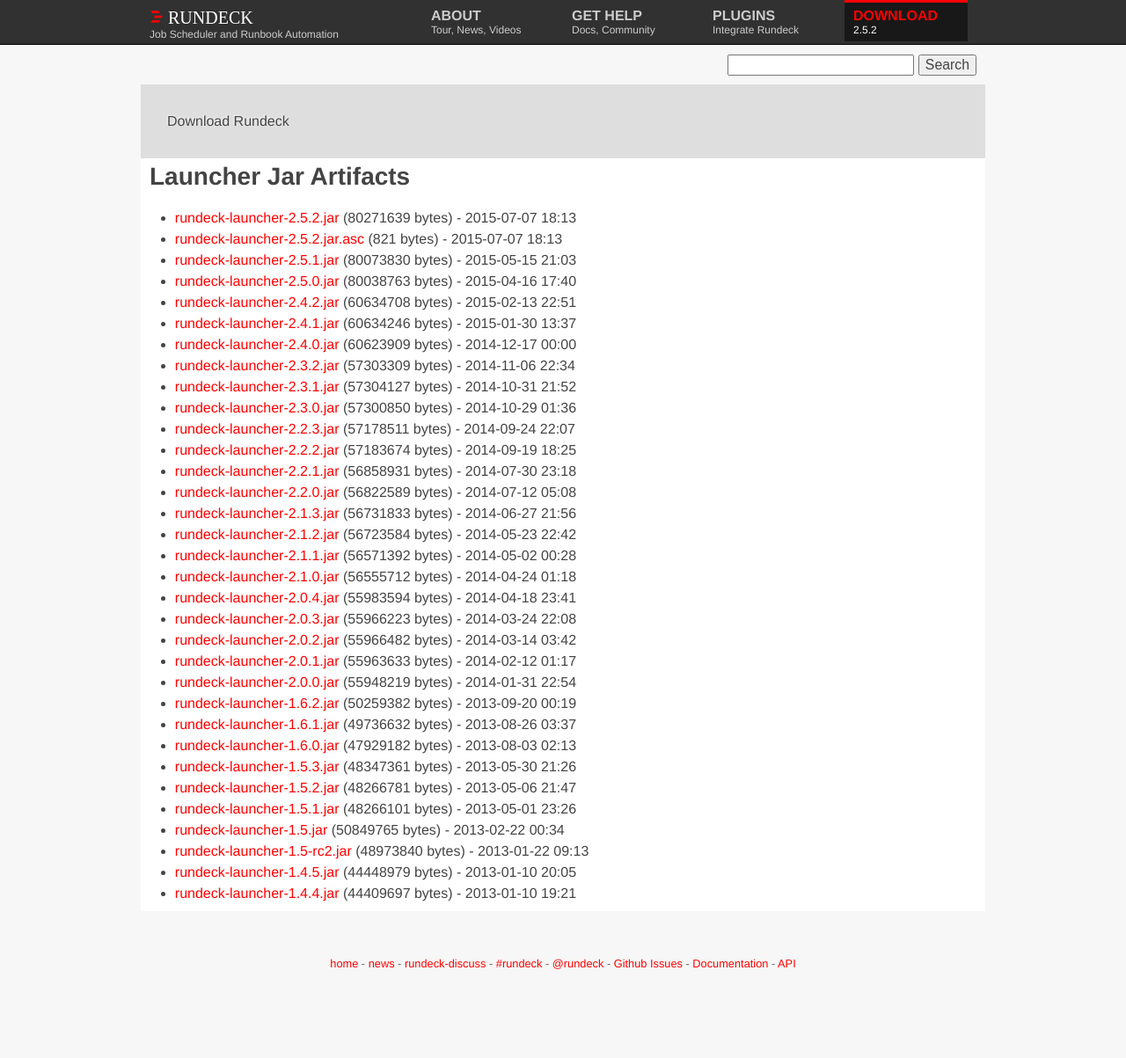
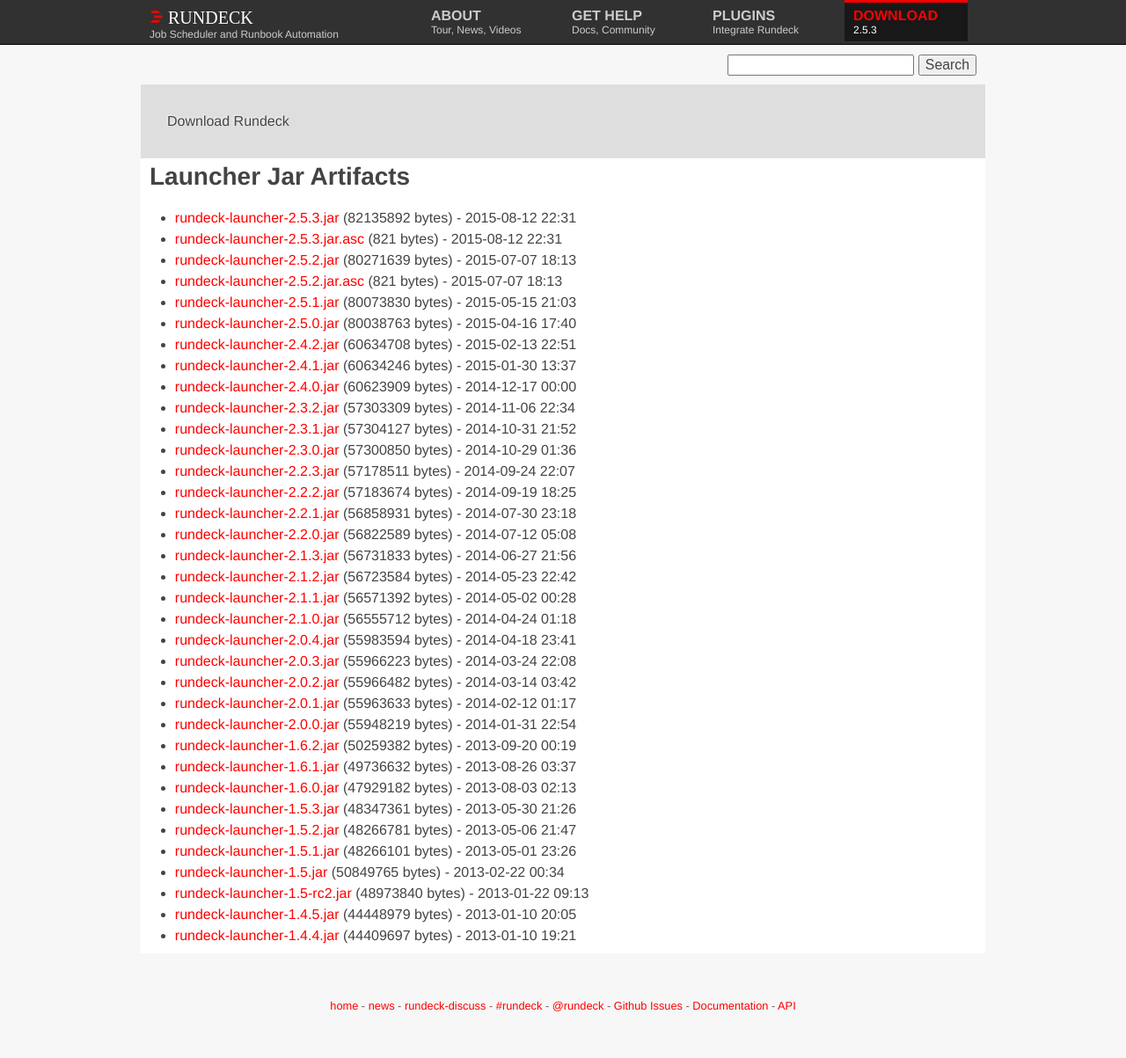
Before and after one commit to rundeck/rundeck-ghpages, a Jekyll site: the page built from download/jar/index.md, in a window 1280 px wide. Shown: the whole page at 88% size. Built offline with Jekyll 4.4.1, drawn with Linux system fonts in a browser that asks for light colours; nearby versions of some CDN libraries; before the commit the page ends 1155 px from its top, so only the background shows below that.

Commit message:
Update site to 2.5.3 download links

```diff
--- a/_config.yml
+++ b/_config.yml
@@ -1,16 +1,16 @@
 baseurl: ""
 url: ""
 full_url: "http://www.rundeck.org"
-rd_version: "2.5.2"
-rd_jar_name: "rundeck-launcher-2.5.2.jar"
-rd_jar_sha: "51672c37ee5f9631f5865842e8cd0ed948519790"
-rd_jar_url: "http://download.rundeck.org/jar/rundeck-launcher-2.5.2.jar"
-rd_jar_size: "80271639"
-rd_deb_name: "rundeck-2.5.2-1-GA.deb"
-rd_deb_url: "http://download.rundeck.org/deb/rundeck-2.5.2-1-GA.deb"
-rd_deb_sha: "4f801d8ffed357c9d592dd082a431f32637cbdbc"
-rd_deb_size: "89961578"
-rd_zipball: "https://github.com/rundeck/rundeck/zipball/v2.5.2"
-rd_tarball: "https://github.com/rundeck/rundeck/tarball/v2.5.2"
-rd_releasenotes: "https://github.com/rundeck/rundeck/blob/v2.5.2/RELEASE.md"
+rd_version: "2.5.3"
+rd_jar_name: "rundeck-launcher-2.5.3.jar"
+rd_jar_sha: "2617113860349b3bbbf953ee96f536a2e8663144"
+rd_jar_url: "http://download.rundeck.org/jar/rundeck-launcher-2.5.3.jar"
+rd_jar_size: "82135892"
+rd_deb_name: "rundeck-2.5.3-1-GA.deb"
+rd_deb_url: "http://download.rundeck.org/deb/rundeck-2.5.3-1-GA.deb"
+rd_deb_sha: "593999dae9e2f600cda9cc17ce575a820f36e0f8"
+rd_deb_size: "90791466"
+rd_zipball: "https://github.com/rundeck/rundeck/zipball/v2.5.3"
+rd_tarball: "https://github.com/rundeck/rundeck/tarball/v2.5.3"
+rd_releasenotes: "https://github.com/rundeck/rundeck/blob/v2.5.3/RELEASE.md"
 markdown: kramdown
--- a/download/jar/index.md
+++ b/download/jar/index.md
@@ -3,6 +3,8 @@
 layout: download
 download_type: Launcher Jar
 ---
+* [rundeck-launcher-2.5.3.jar](http://download.rundeck.org/jar/rundeck-launcher-2.5.3.jar) (82135892 bytes) - 2015-08-12 22:31
+* [rundeck-launcher-2.5.3.jar.asc](http://download.rundeck.org/jar/rundeck-launcher-2.5.3.jar.asc) (821 bytes) - 2015-08-12 22:31
 * [rundeck-launcher-2.5.2.jar](http://download.rundeck.org/jar/rundeck-launcher-2.5.2.jar) (80271639 bytes) - 2015-07-07 18:13
 * [rundeck-launcher-2.5.2.jar.asc](http://download.rundeck.org/jar/rundeck-launcher-2.5.2.jar.asc) (821 bytes) - 2015-07-07 18:13
 * [rundeck-launcher-2.5.1.jar](http://download.rundeck.org/jar/rundeck-launcher-2.5.1.jar) (80073830 bytes) - 2015-05-15 21:03
```
Also changed, not shown: download/deb/index.md (+1 -0 lines), download/rpm/index.md (+2 -0 lines), download/war/index.md (+2 -0 lines).
